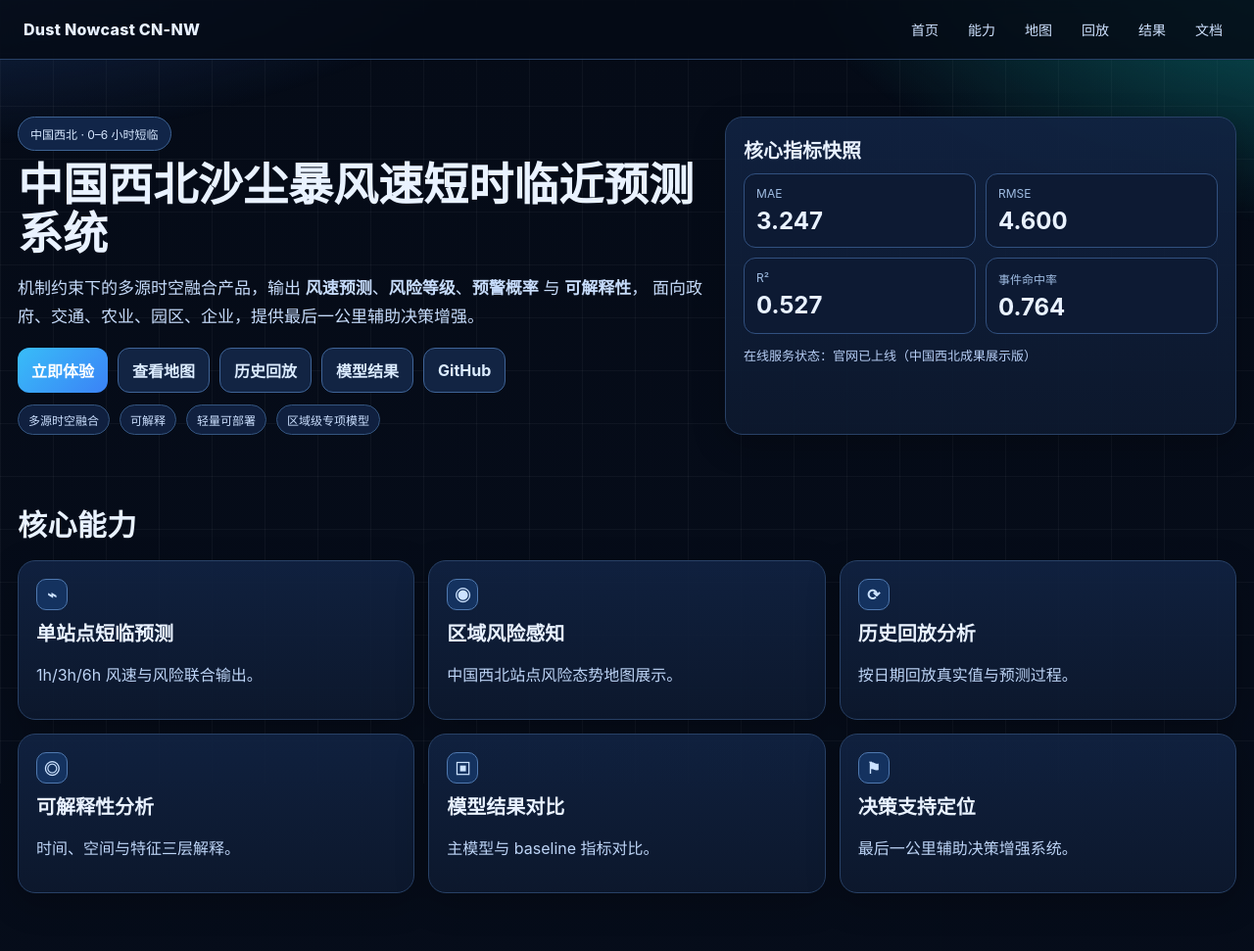
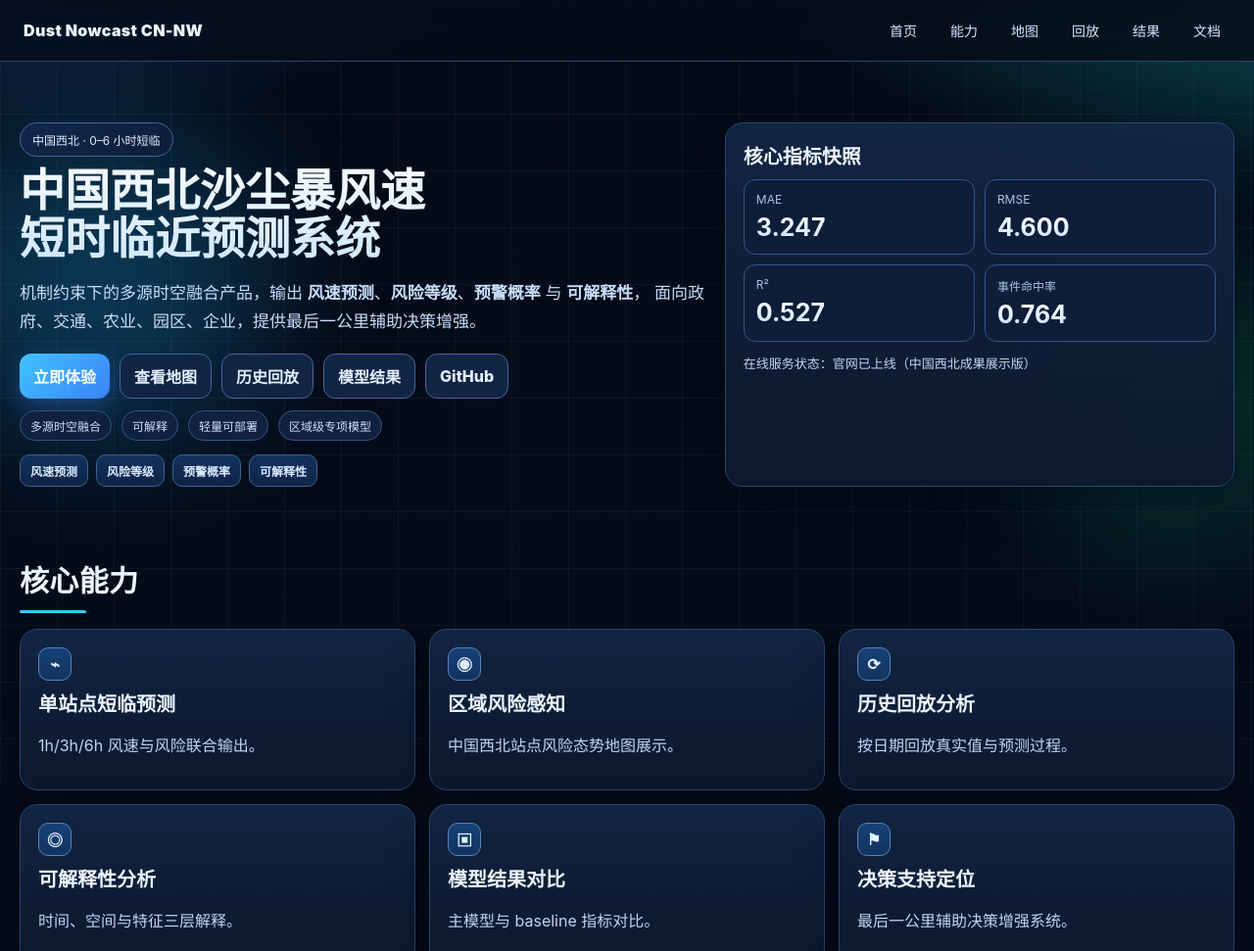
Before and after one commit to ljh2237/dust-nowcast, a plain HTML site: page docs/index.html in a window 1280 px wide. Shown: the top 971 px of the page at 98% size. Drawn offline with nearby package versions, Linux system fonts and the light colour scheme.

Commit message:
add new files

```diff
--- a/docs/index.html
+++ b/docs/index.html
@@ -12,6 +12,8 @@
 </head>
 <body>
   <div class="bg-grid"></div>
+  <div class="bg-glow bg-glow-a"></div>
+  <div class="bg-glow bg-glow-b"></div>
 
   <header class="topbar">
     <div class="brand">Dust Nowcast CN-NW</div>
@@ -46,6 +48,12 @@
           <span>可解释</span>
           <span>轻量可部署</span>
           <span>区域级专项模型</span>
+        </div>
+        <div class="hero-ribbon">
+          <span>风速预测</span>
+          <span>风险等级</span>
+          <span>预警概率</span>
+          <span>可解释性</span>
         </div>
       </div>
       <aside class="hero-side card">
--- a/docs/styles.css
+++ b/docs/styles.css
@@ -1,130 +1,219 @@
 :root{
-  --bg:#050b17;
+  --bg:#040a16;
   --bg2:#0a1327;
-  --panel:#0f1b33;
-  --panel2:#112344;
-  --line:#284166;
-  --text:#e9f2ff;
-  --muted:#9bb3d9;
-  --brand:#38bdf8;
+  --panel:#0f1c34;
+  --panel2:#122746;
+  --line:#2b476d;
+  --line-soft:#365a87;
+  --text:#ecf4ff;
+  --muted:#a5bedf;
+  --brand:#41c4ff;
   --brand2:#22d3ee;
   --ok:#22c55e;
   --mid:#f59e0b;
   --high:#f97316;
   --ext:#ef4444;
+  --shadow:0 16px 42px rgba(2,8,22,.45);
 }
+
 *{box-sizing:border-box}
 html{scroll-behavior:smooth}
-body{margin:0;color:var(--text);font-family:"Inter","Segoe UI","PingFang SC","Microsoft YaHei",sans-serif;background:linear-gradient(180deg,var(--bg),var(--bg2));}
-.bg-grid{position:fixed;inset:0;z-index:-1;background:radial-gradient(1200px 520px at -10% -20%,#1f3f76 0%,transparent 60%),radial-gradient(1100px 560px at 110% -10%,#0b6f70 0%,transparent 56%),linear-gradient(rgba(255,255,255,.04) 1px,transparent 1px),linear-gradient(90deg,rgba(255,255,255,.04) 1px,transparent 1px);background-size:auto,auto,54px 54px,54px 54px}
+body{
+  margin:0;
+  color:var(--text);
+  font-family:"Inter","Segoe UI","PingFang SC","Microsoft YaHei",sans-serif;
+  background:linear-gradient(180deg,var(--bg),var(--bg2));
+  overflow-x:hidden;
+}
 
-.topbar{position:sticky;top:0;z-index:100;display:flex;justify-content:space-between;align-items:center;padding:14px 24px;background:rgba(5,11,22,.85);border-bottom:1px solid var(--line);backdrop-filter:blur(10px)}
-.brand{font-weight:800;letter-spacing:.3px}
+.bg-grid{
+  position:fixed;inset:0;z-index:-3;
+  background:
+    radial-gradient(1300px 560px at -12% -24%,#1c437f 0%,transparent 62%),
+    radial-gradient(1200px 620px at 112% -16%,#0d6e72 0%,transparent 58%),
+    linear-gradient(rgba(255,255,255,.045) 1px,transparent 1px),
+    linear-gradient(90deg,rgba(255,255,255,.045) 1px,transparent 1px);
+  background-size:auto,auto,58px 58px,58px 58px;
+}
+.bg-glow{
+  position:fixed;z-index:-2;border-radius:999px;filter:blur(70px);opacity:.25;pointer-events:none;
+}
+.bg-glow-a{width:340px;height:340px;left:-70px;top:120px;background:#1fb6ff;animation:floatA 8s ease-in-out infinite}
+.bg-glow-b{width:280px;height:280px;right:-60px;top:260px;background:#10b981;animation:floatB 10s ease-in-out infinite}
+@keyframes floatA{0%,100%{transform:translateY(0)}50%{transform:translateY(-20px)}}
+@keyframes floatB{0%,100%{transform:translateY(0)}50%{transform:translateY(18px)}}
+
+.topbar{
+  position:sticky;top:0;z-index:100;
+  display:flex;justify-content:space-between;align-items:center;
+  padding:14px 24px;
+  border-bottom:1px solid var(--line);
+  background:linear-gradient(180deg,rgba(5,12,25,.88),rgba(5,12,25,.78));
+  backdrop-filter:blur(12px);
+}
+.brand{font-weight:900;letter-spacing:.35px;text-shadow:0 0 20px rgba(65,196,255,.16)}
 .topbar nav{display:flex;gap:14px;flex-wrap:wrap}
-.topbar a{font-size:14px;color:#cfe2ff;text-decoration:none;padding:6px 8px;border-radius:8px}
-.topbar a:hover{background:#112342;color:#fff}
+.topbar a{
+  font-size:14px;color:#d4e6ff;text-decoration:none;
+  padding:7px 10px;border-radius:10px;transition:.2s ease;
+}
+.topbar a:hover{background:#122748;color:#fff;box-shadow:inset 0 0 0 1px #335786}
 
-main{max-width:1280px;margin:0 auto;padding:18px}
-.section{padding:34px 0}
-.section h2{margin:0 0 16px;font-size:30px;letter-spacing:.4px}
+main{max-width:1280px;margin:0 auto;padding:20px}
+.section{padding:36px 0}
+.section h2{
+  margin:0 0 16px;
+  font-size:30px;letter-spacing:.35px;
+  position:relative;
+}
+.section h2::after{
+  content:"";display:block;margin-top:10px;width:68px;height:3px;border-radius:999px;
+  background:linear-gradient(90deg,var(--brand),var(--brand2));
+}
 
-.hero{display:grid;grid-template-columns:1.15fr .85fr;gap:16px;padding-top:40px}
-.hero-main h1{font-size:46px;line-height:1.08;margin:10px 0 14px}
-.hero-main p{font-size:17px;color:#c7dcfb;line-height:1.7;max-width:760px}
-.chip{display:inline-block;padding:8px 12px;border-radius:999px;font-size:12px;background:#112548;border:1px solid #3d6292;color:#d7e8ff}
+.hero{display:grid;grid-template-columns:1.15fr .85fr;gap:16px;padding-top:42px}
+.hero-main h1{
+  font-size:46px;line-height:1.06;margin:10px 0 14px;
+  text-wrap:balance;
+  background:linear-gradient(180deg,#f6fbff,#cfe7ff);
+  -webkit-background-clip:text;background-clip:text;color:transparent;
+}
+.hero-main p{font-size:17px;color:#c7ddfb;line-height:1.75;max-width:760px}
+.chip{
+  display:inline-block;padding:8px 12px;border-radius:999px;font-size:12px;
+  background:linear-gradient(135deg,#11274a,#0d1e3a);
+  border:1px solid #42699c;color:#def0ff;
+}
 .hero-tags{display:flex;gap:10px;flex-wrap:wrap;margin-top:12px}
-.hero-tags span{padding:6px 10px;border-radius:999px;font-size:12px;background:#10203f;border:1px solid #34557f;color:#cce0ff}
+.hero-tags span{
+  padding:6px 10px;border-radius:999px;font-size:12px;
+  background:#10203f;border:1px solid #34557f;color:#cfe3ff;
+}
+.hero-ribbon{display:flex;gap:8px;flex-wrap:wrap;margin-top:14px}
+.hero-ribbon span{
+  font-size:12px;font-weight:700;
+  padding:7px 10px;border-radius:10px;
+  background:linear-gradient(180deg,#12315f,#0f2445);
+  border:1px solid #3d638f;color:#d8ebff;
+}
 
-.card{background:linear-gradient(180deg,rgba(17,35,66,.92),rgba(13,25,46,.94));border:1px solid var(--line);border-radius:18px;padding:18px;box-shadow:0 10px 34px rgba(0,0,0,.24)}
+.card{
+  background:linear-gradient(180deg,rgba(18,39,70,.92),rgba(13,25,46,.94));
+  border:1px solid var(--line);
+  border-radius:18px;
+  padding:18px;
+  box-shadow:var(--shadow);
+  transition:transform .24s ease,border-color .24s ease,box-shadow .24s ease;
+}
+.card:hover{transform:translateY(-2px);border-color:var(--line-soft);box-shadow:0 20px 48px rgba(5,14,34,.5)}
 .cards{display:grid;gap:14px}
 .cards.two{grid-template-columns:repeat(2,1fr)}
 .cards.three{grid-template-columns:repeat(3,1fr)}
 .cards.six{grid-template-columns:repeat(3,1fr)}
 .cards.five{grid-template-columns:repeat(5,1fr)}
 
-.btn{display:inline-flex;align-items:center;justify-content:center;gap:6px;border-radius:12px;padding:10px 14px;text-decoration:none;font-weight:700;border:1px solid #3f6497;color:#dcecff;background:#10213f;cursor:pointer;transition:.18s ease}
-.btn:hover{transform:translateY(-1px);border-color:#5e86bf}
-.btn-primary{background:linear-gradient(135deg,var(--brand),#3b82f6);border:none;color:#fff}
+.btn{
+  display:inline-flex;align-items:center;justify-content:center;gap:6px;
+  border-radius:12px;padding:10px 14px;text-decoration:none;font-weight:800;
+  border:1px solid #40679c;color:#e3efff;background:#102340;
+  cursor:pointer;transition:.2s ease;
+}
+.btn:hover{transform:translateY(-1px);border-color:#6793c7;box-shadow:0 8px 24px rgba(0,0,0,.26)}
+.btn-primary{background:linear-gradient(135deg,var(--brand),#3b82f6);border:none;color:#fff;box-shadow:0 8px 24px rgba(59,130,246,.35)}
 .btn-ghost{background:#122443}
 .btn.full{width:100%}
 .cta-row{display:flex;gap:10px;flex-wrap:wrap;margin-top:14px}
 
 .kpi-grid{display:grid;grid-template-columns:repeat(2,1fr);gap:10px;margin-top:8px}
-.kpi{background:#0d1a33;border:1px solid #31507f;border-radius:12px;padding:12px}
-.kpi label{font-size:12px;color:#9fbce2;display:block}
-.kpi strong{display:block;margin-top:6px;font-size:24px}
-.status-line{margin-top:12px;color:#b7cef5;font-size:13px}
+.kpi{background:#0e1d38;border:1px solid #335682;border-radius:12px;padding:12px}
+.kpi label{font-size:12px;color:#a8c4e8;display:block}
+.kpi strong{
+  display:block;margin-top:6px;font-size:25px;
+  background:linear-gradient(180deg,#ffffff,#c7e2ff);
+  -webkit-background-clip:text;background-clip:text;color:transparent;
+}
+.status-line{margin-top:12px;color:#c0d7f8;font-size:13px}
 
 .capability{color:inherit;text-decoration:none;display:block;transition:.2s ease}
-.capability:hover{transform:translateY(-2px);border-color:#4f77ad}
-.icon{width:32px;height:32px;border-radius:10px;display:grid;place-items:center;background:#14325f;border:1px solid #4f79b0;margin-bottom:8px;font-weight:800;color:#cde3ff}
-.capability p{color:#bdd4f6}
+.capability:hover{transform:translateY(-4px);border-color:#5886be}
+.icon{
+  width:34px;height:34px;border-radius:10px;display:grid;place-items:center;
+  background:linear-gradient(180deg,#174176,#13335f);border:1px solid #5683b9;
+  margin-bottom:8px;font-weight:900;color:#e2f2ff;
+}
+.capability p{color:#bed5f8}
 .mini h3{font-size:16px;margin:0 0 6px}
 .mini p{margin:0;color:#c6dbfb;line-height:1.6;font-size:13px}
 
 .toolbar{display:flex;flex-wrap:wrap;gap:10px;align-items:end;margin-bottom:10px}
 .group{display:flex;flex-direction:column;gap:6px}
-.group label{font-size:12px;color:#a9c4eb}
-select,input{background:#0c1830;color:#e9f3ff;border:1px solid #2e4c7a;border-radius:10px;padding:10px;min-width:130px}
-.tag{padding:8px 10px;border-radius:10px;border:1px solid #365885;background:#102140;color:#d2e4ff;font-size:12px}
+.group label{font-size:12px;color:#abc7ee}
+select,input{
+  background:#0d1a33;color:#edf5ff;border:1px solid #355885;border-radius:10px;
+  padding:10px;min-width:130px;outline:none;transition:.2s ease;
+}
+select:focus,input:focus{border-color:#63a4e6;box-shadow:0 0 0 3px rgba(99,164,230,.18)}
+.tag{padding:8px 10px;border-radius:10px;border:1px solid #3b6190;background:#112544;color:#d7e9ff;font-size:12px}
+
 .chart{width:100%;height:300px}
-.chart-map{width:100%;height:460px}
-.leaflet-container{background:#0c1a33;border-radius:12px}
+.chart-map{width:100%;height:500px;border-radius:14px;overflow:hidden;border:1px solid #355985;box-shadow:inset 0 0 0 1px rgba(255,255,255,.04)}
+.leaflet-container{background:#0d1b34;border-radius:14px}
 .leaflet-control-attribution{background:rgba(12,24,48,.72)!important;color:#b9d0f2!important;border-radius:8px}
 .leaflet-popup-content-wrapper{background:#0f2142;color:#e6f1ff;border:1px solid #345784}
 .leaflet-popup-tip{background:#0f2142}
 
 .legend{display:flex;gap:12px;flex-wrap:wrap;margin-top:12px}
-.legend span{display:flex;align-items:center;gap:6px;color:#c8dcff;font-size:12px}
+.legend span{display:flex;align-items:center;gap:6px;color:#cde0ff;font-size:12px}
 .legend i{display:inline-block;width:10px;height:10px;border-radius:50%}
 
 .map-side .detail-grid{display:grid;grid-template-columns:1fr 1fr;gap:12px;margin-top:8px}
-.map-side label{display:block;font-size:12px;color:#9fbae0}
+.map-side label{display:block;font-size:12px;color:#a5c1e6}
 .map-side strong{font-size:16px}
 
+.horizon-cards{display:grid;grid-template-columns:repeat(3,1fr);gap:10px;margin-bottom:10px}
+.h-card{border:1px solid #34557f;background:#0e1e38;border-radius:12px;padding:10px}
+.h-card .t{font-size:12px;color:#a5c1e6}
+.h-card .v{font-size:20px;font-weight:900;margin:6px 0}
+.risk-badge{display:inline-flex;padding:2px 8px;border-radius:999px;font-size:12px;font-weight:800;border:1px solid transparent}
+.risk-low{background:rgba(34,197,94,.16);color:#76f2b0;border-color:#35d577}
+.risk-mid{background:rgba(245,158,11,.18);color:#ffd290;border-color:#f7b347}
+.risk-high{background:rgba(249,115,22,.18);color:#ffc797;border-color:#fb9340}
+.risk-ext{background:rgba(239,68,68,.2);color:#ffb2b2;border-color:#f36b6b}
+.prob-bar{height:8px;border-radius:999px;background:#1a2f53;overflow:hidden;border:1px solid #3b6090;margin-top:6px}
+.prob-fill{height:100%;background:linear-gradient(90deg,#22d3ee,#3b82f6)}
+
 .table{width:100%;border-collapse:collapse;margin-top:8px;font-size:13px}
-.table th,.table td{padding:8px 6px;border-bottom:1px solid #2a4570;text-align:left}
-.table th{color:#9fc1eb}
-.horizon-cards{display:grid;grid-template-columns:repeat(3,1fr);gap:10px;margin-bottom:10px}
-.h-card{border:1px solid #33527e;background:#0d1b34;border-radius:12px;padding:10px}
-.h-card .t{font-size:12px;color:#9fbce2}
-.h-card .v{font-size:20px;font-weight:800;margin:6px 0}
-.risk-badge{display:inline-flex;padding:2px 8px;border-radius:999px;font-size:12px;font-weight:700;border:1px solid transparent}
-.risk-low{background:rgba(34,197,94,.16);color:#67e7a3;border-color:#2cc56b}
-.risk-mid{background:rgba(245,158,11,.18);color:#ffd089;border-color:#f6b03a}
-.risk-high{background:rgba(249,115,22,.18);color:#ffc08e;border-color:#fb8d35}
-.risk-ext{background:rgba(239,68,68,.2);color:#ffadad;border-color:#f15f5f}
-.prob-bar{height:8px;border-radius:999px;background:#1a2e52;overflow:hidden;border:1px solid #35598c;margin-top:6px}
-.prob-fill{height:100%;background:linear-gradient(90deg,#22d3ee,#3b82f6)}
-.driver-box{margin-top:12px;padding:12px;border:1px solid #33537f;border-radius:12px;background:#0b1830;color:#cce0ff;font-size:13px}
+.table th,.table td{padding:8px 6px;border-bottom:1px solid #2f4f7a;text-align:left}
+.table th{color:#a7c9ef}
+.driver-box{margin-top:12px;padding:12px;border:1px solid #3a5f8d;border-radius:12px;background:#0c1a31;color:#d2e5ff;font-size:13px}
 
 .replay-controls .tiny{margin-top:10px}
 .event-grid{display:grid;grid-template-columns:1fr 1fr;gap:10px}
-.event-item{border:1px solid #314f7c;background:#0d1932;border-radius:12px;padding:12px}
-.event-item .name{font-size:12px;color:#a2bee4}
-.event-item .value{font-size:22px;font-weight:800;margin-top:4px}
+.event-item{border:1px solid #365984;background:#0e1d38;border-radius:12px;padding:12px}
+.event-item .name{font-size:12px;color:#a9c5e9}
+.event-item .value{font-size:22px;font-weight:900;margin-top:4px}
 
 .stat{text-align:center}
-.stat label{font-size:12px;color:#a1bee6}
+.stat label{font-size:12px;color:#abc7ee}
 .stat strong{font-size:34px;display:block;margin:8px 0}
-.stat p{margin:0;color:#b8d1f5;font-size:13px}
+.stat p{margin:0;color:#bfd5f5;font-size:13px}
 .top-gap{margin-top:14px}
 
-.shot{width:100%;height:220px;object-fit:cover;border-radius:12px;border:1px solid #2d4a77;background:#0b1730}
+.shot{width:100%;height:220px;object-fit:cover;border-radius:12px;border:1px solid #355783;background:#0b1730}
 .arch-grid{display:grid;grid-template-columns:repeat(4,1fr);gap:14px}
 .arch-grid h3{margin:0 0 8px}
-.arch-grid p{margin:0;color:#c3d8f8;line-height:1.7}
+.arch-grid p{margin:0;color:#c8ddfb;line-height:1.7}
 
 .doc-links{display:grid;grid-template-columns:1fr 1fr;gap:10px}
-.doc-links a{padding:10px;border-radius:10px;text-decoration:none;color:#e1edff;border:1px solid #365984;background:#0d1932}
-.doc-links a:hover{background:#13274a}
-.code{white-space:pre-wrap;background:#0a152b;border:1px solid #314f7e;border-radius:12px;color:#d7e8ff;padding:12px}
+.doc-links a{padding:10px;border-radius:10px;text-decoration:none;color:#e7f1ff;border:1px solid #3a5f90;background:#0f1d37;transition:.2s ease}
+.doc-links a:hover{background:#162c51}
 
+.code{white-space:pre-wrap;background:#0b172d;border:1px solid #355985;border-radius:12px;color:#deebff;padding:12px}
 .tiny{color:var(--muted);font-size:12px}
-ul{margin:0;padding-left:18px;line-height:1.8;color:#cde0fb}
+ul{margin:0;padding-left:18px;line-height:1.8;color:#d3e5ff}
 h3{margin:0 0 10px;font-size:20px}
 
-footer{margin-top:14px;padding:20px 18px 30px;border-top:1px solid #274164;color:#9fb9df;display:flex;justify-content:space-between;flex-wrap:wrap}
+footer{margin-top:14px;padding:20px 18px 30px;border-top:1px solid #2c4a72;color:#a5c0e6;display:flex;justify-content:space-between;flex-wrap:wrap}
 
 @media (max-width:1180px){
   .hero{grid-template-columns:1fr}
```
